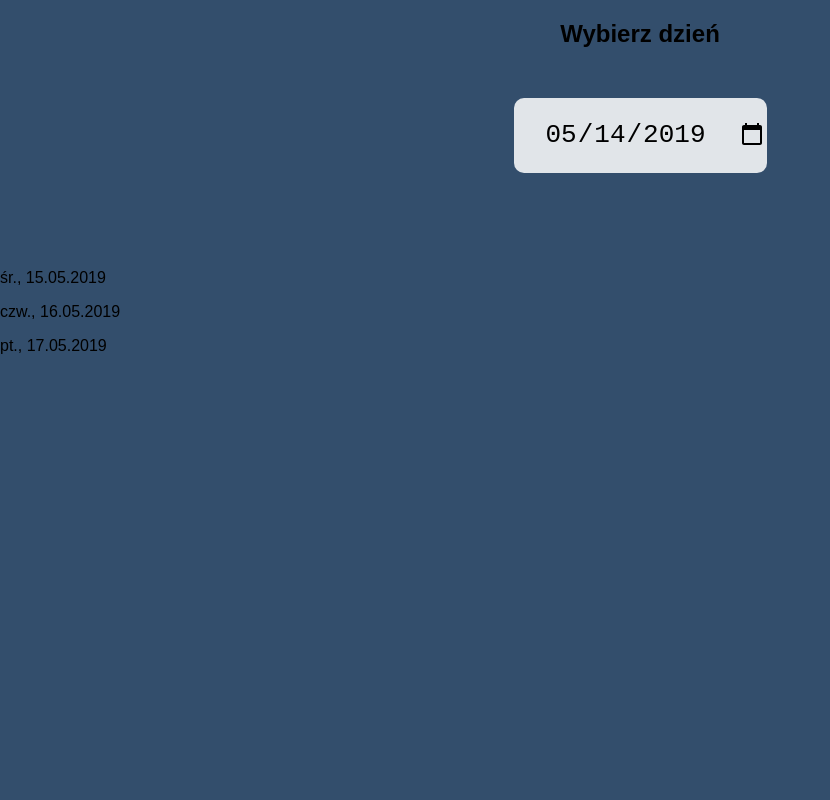
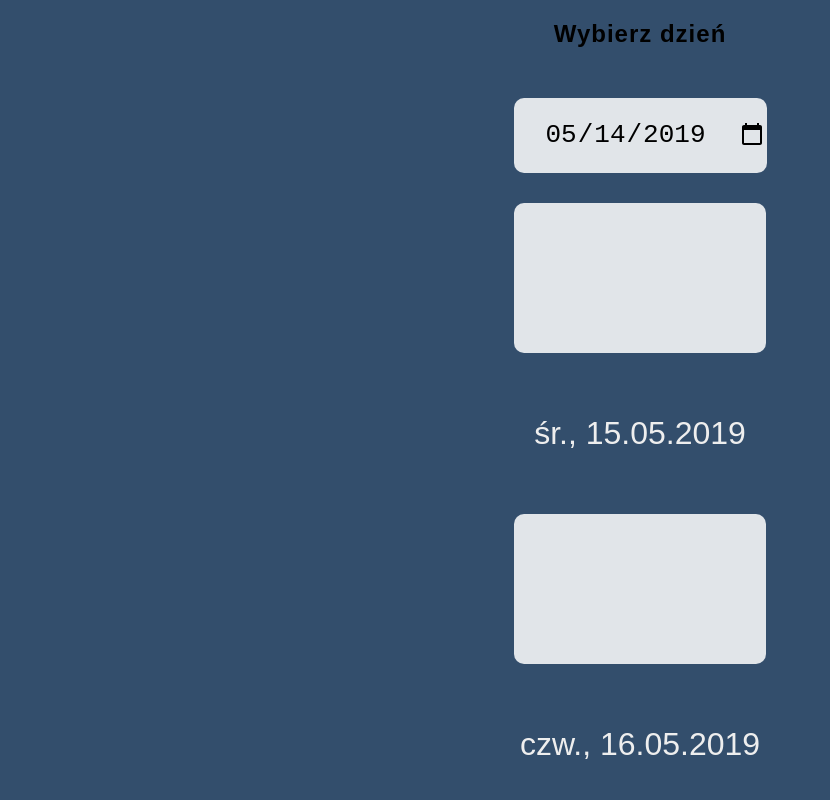
Before and after one commit to lukasz-brzozko/work-schedule, a React (Create React App) app: page / in a window 1280 px wide. Shown: the top 800 px of the page, without its empty margins (0-830 px from the left). Built offline with nearby package versions, Linux system fonts and the light colour scheme.

Commit message:
Add css for App and DayInfo module

```diff
--- a/src/components/App.js
+++ b/src/components/App.js
@@ -1,19 +1,26 @@
 import React from "react";
 import "./css/App.css";
 import Input from "./Input";
+import Loader from "./Loader";
 import DayInfo from "./DayInfo";
 import { today } from "./GlobalVars";
 
 class App extends React.Component {
   state = {
     inputValue: today,
-    todayResultContent: ""
+    todayResultContent: "",
+    oneDayLaterResultContent: "",
+    twoDaysLaterResultContent: "",
+    threeDaysLaterResultContent: ""
   };
 
   handleInputChange = e => {
     this.setState({
       inputValue: e.target.value,
-      todayResultContent: ""
+      todayResultContent: "",
+      oneDayLaterResultContent: "",
+      twoDaysLaterResultContent: "",
+      threeDaysLaterResultContent: ""
     });
   };
 
@@ -24,11 +31,19 @@ class App extends React.Component {
           <header>
             <h1 className="title">Wybierz dzień</h1>
           </header>
-          <Input
-            value={this.state.inputValue}
-            change={this.handleInputChange}
-          />
-          <DayInfo />
+          <div className="center">
+            <Input
+              value={this.state.inputValue}
+              change={this.handleInputChange}
+            />
+            <div className="container">
+              {this.state.imgVisible ? <Loader /> : null}
+
+              <span id="main-result" className="result">
+                {this.state.todayResultContent}
+              </span>
+            </div>
+          </div>
         </section>
         <section id="next-days">
           <DayInfo
--- a/src/components/DayInfo.js
+++ b/src/components/DayInfo.js
@@ -1,4 +1,5 @@
 import React from "react";
+import "./css/DayInfo.css";
 import Loader from "./Loader";
 import GlobalVars from "./GlobalVars";
 
--- a/src/components/Loader.js
+++ b/src/components/Loader.js
@@ -1,5 +1,5 @@
 import React from "react";
-
+import "./css/Loader.css";
 const Loader = props => {
   return (
     <div className="loader-container">
--- a/src/components/css/App.css
+++ b/src/components/css/App.css
@@ -13,4 +13,32 @@
       -ms-flex-align: center;
           align-items: center;
 }
+
+.now-section .title {
+  letter-spacing: 1px;
+}
+
+.now-section .container {
+  position: relative;
+  height: 150px;
+  width: 252px;
+  margin: 30px auto;
+  border-radius: 10px;
+  border-style: none;
+  background-color: rgba(255, 255, 255, 0.85);
+  text-align: center;
+}
+
+.now-section .container .result {
+  position: absolute;
+  top: 50%;
+  left: 50%;
+  -webkit-transform: translate(-50%, -50%);
+          transform: translate(-50%, -50%);
+  width: 90%;
+  font-weight: bold;
+  font-size: 32px;
+  text-transform: uppercase;
+  text-align: center;
+}
 /*# sourceMappingURL=App.css.map */
--- /dev/null
+++ b/src/components/css/DayInfo.css
@@ -0,0 +1,28 @@
+.flex-wrapper {
+  display: -webkit-box;
+  display: -ms-flexbox;
+  display: flex;
+  -webkit-box-orient: vertical;
+  -webkit-box-direction: normal;
+      -ms-flex-direction: column;
+          flex-direction: column;
+  margin-top: 0;
+}
+
+.flex-wrapper .label {
+  font-size: 2em;
+  color: #eee;
+  text-align: center;
+}
+
+.flex-wrapper .container {
+  position: relative;
+  height: 150px;
+  width: 252px;
+  margin: 30px auto;
+  border-radius: 10px;
+  border-style: none;
+  background-color: rgba(255, 255, 255, 0.85);
+  text-align: center;
+}
+/*# sourceMappingURL=DayInfo.css.map */
--- a/src/components/sass_components/App.scss
+++ b/src/components/sass_components/App.scss
@@ -3,4 +3,32 @@
     flex-direction: column;
     justify-content: center;
     align-items: center;
+
+    .title {
+        letter-spacing: 1px;
+    }
+
+    .container {
+        position: relative;
+        height: 150px;
+        //input mixin
+        width: 252px;
+        margin: 30px auto;
+        border-radius: 10px;
+        border-style: none;
+        background-color: rgba(255, 255, 255, 0.85);
+        text-align: center;
+
+        .result {
+            position: absolute;
+            top: 50%;
+            left: 50%;
+            transform: translate(-50%, -50%);
+            width: 90%;
+            font-weight: bold;
+            font-size: 32px;
+            text-transform: uppercase;
+            text-align: center;
+        }
+    }
 }
--- a/src/components/sass_components/DayInfo.scss
+++ b/src/components/sass_components/DayInfo.scss
@@ -0,0 +1,22 @@
+.flex-wrapper {
+    display: flex;
+    flex-direction: column;
+    margin-top: 0;
+
+    .label {
+        font-size: 2em;
+        color: #eee;
+        text-align: center;
+    }
+
+    .container {
+        position: relative;
+        height: 150px;
+        width: 252px;
+        margin: 30px auto;
+        border-radius: 10px;
+        border-style: none;
+        background-color: rgba(255, 255, 255, 0.85);
+        text-align: center;
+    }
+}
```
Also changed, not shown: 2 other files (tests, documents, lock files or other folders).
